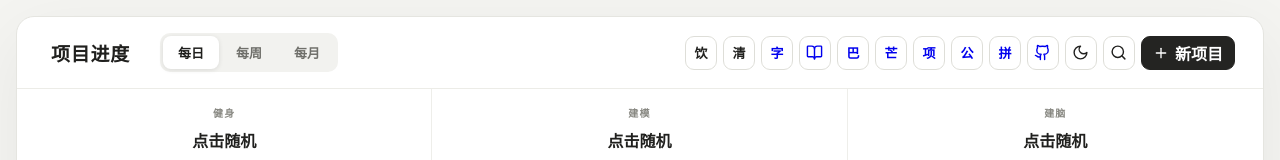
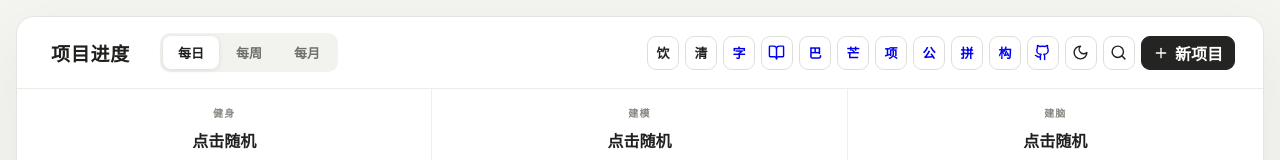
Before and after one commit to sange1022/project-checkin-dashboard, a React (Vite) app: page / in a window 1280 px wide. Shown: the top 160 px of the page. Built offline with nearby package versions, Linux system fonts and the light colour scheme; the HTML template or start-up script is replaced by a standard one.

Commit message:
feat: add qf shortcut

```diff
--- a/src/App.tsx
+++ b/src/App.tsx
@@ -254,6 +254,7 @@ export default function App() {
           <a className="icon-button shortcut-character" href="https://gogoscrum.com" target="_blank" rel="noopener noreferrer" aria-label="GoGoScrum" title="GoGoScrum">项</a>
           <a className="icon-button shortcut-character" href="https://sange1022.github.io/xuwu-wechat-editor/" target="_blank" rel="noopener noreferrer" aria-label="公众号编辑器" title="公众号编辑器">公</a>
           <a className="icon-button shortcut-character" href="https://sange1022.github.io/xuwu-image-collage/" target="_blank" rel="noopener noreferrer" aria-label="图片拼贴" title="图片拼贴">拼</a>
+          <a className="icon-button shortcut-character" href="https://sange1022.github.io/qf-07-9a6c3e21/" target="_blank" rel="noopener noreferrer" aria-label="构" title="构">构</a>
           <a className="icon-button" href="https://github.com/sange1022" target="_blank" rel="noopener noreferrer" aria-label="GitHub 主页" title="GitHub 主页">
             <Github size={17} />
           </a>
```
Also changed, not shown: 1 other file (tests, documents, lock files or other folders).
